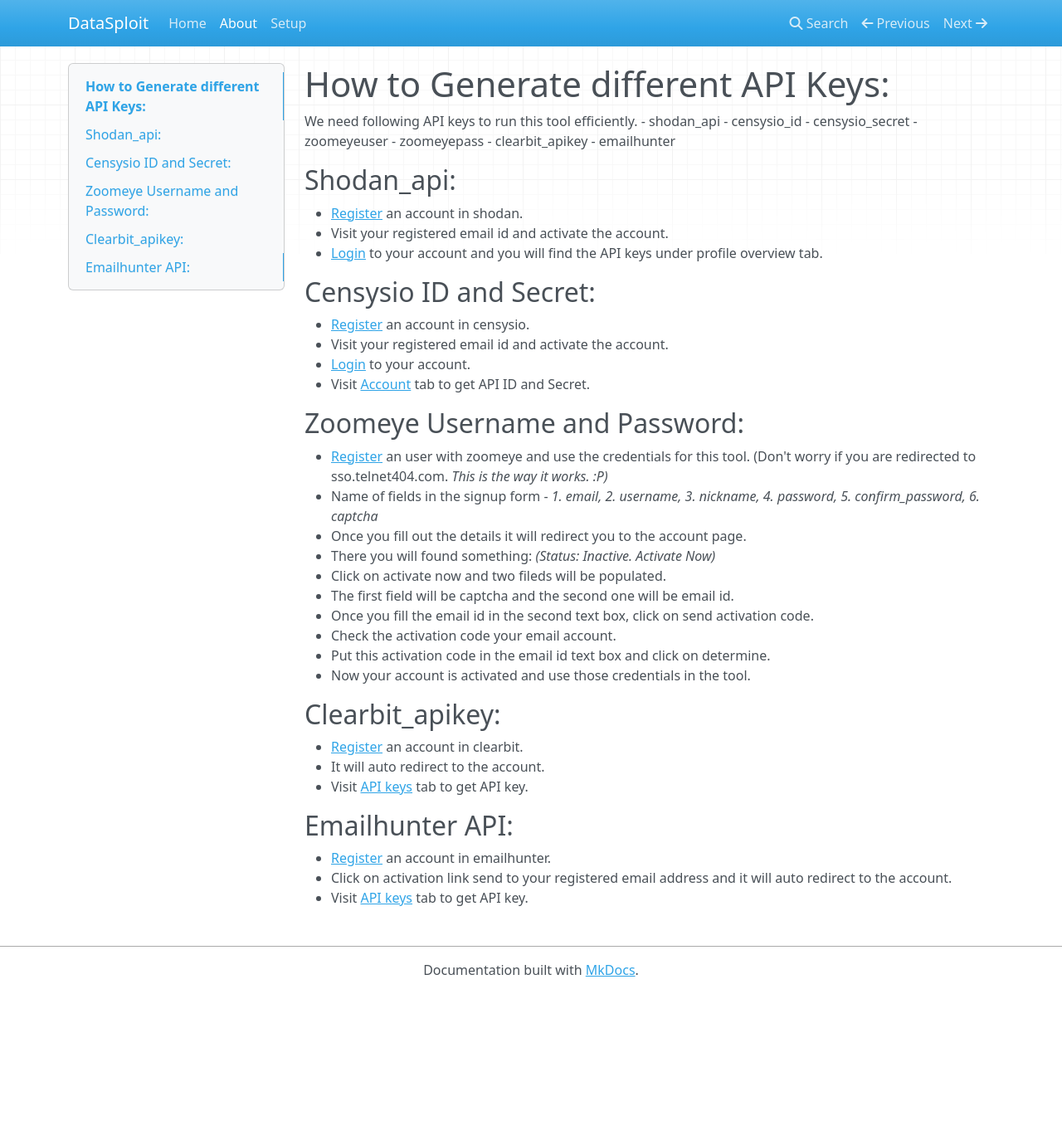
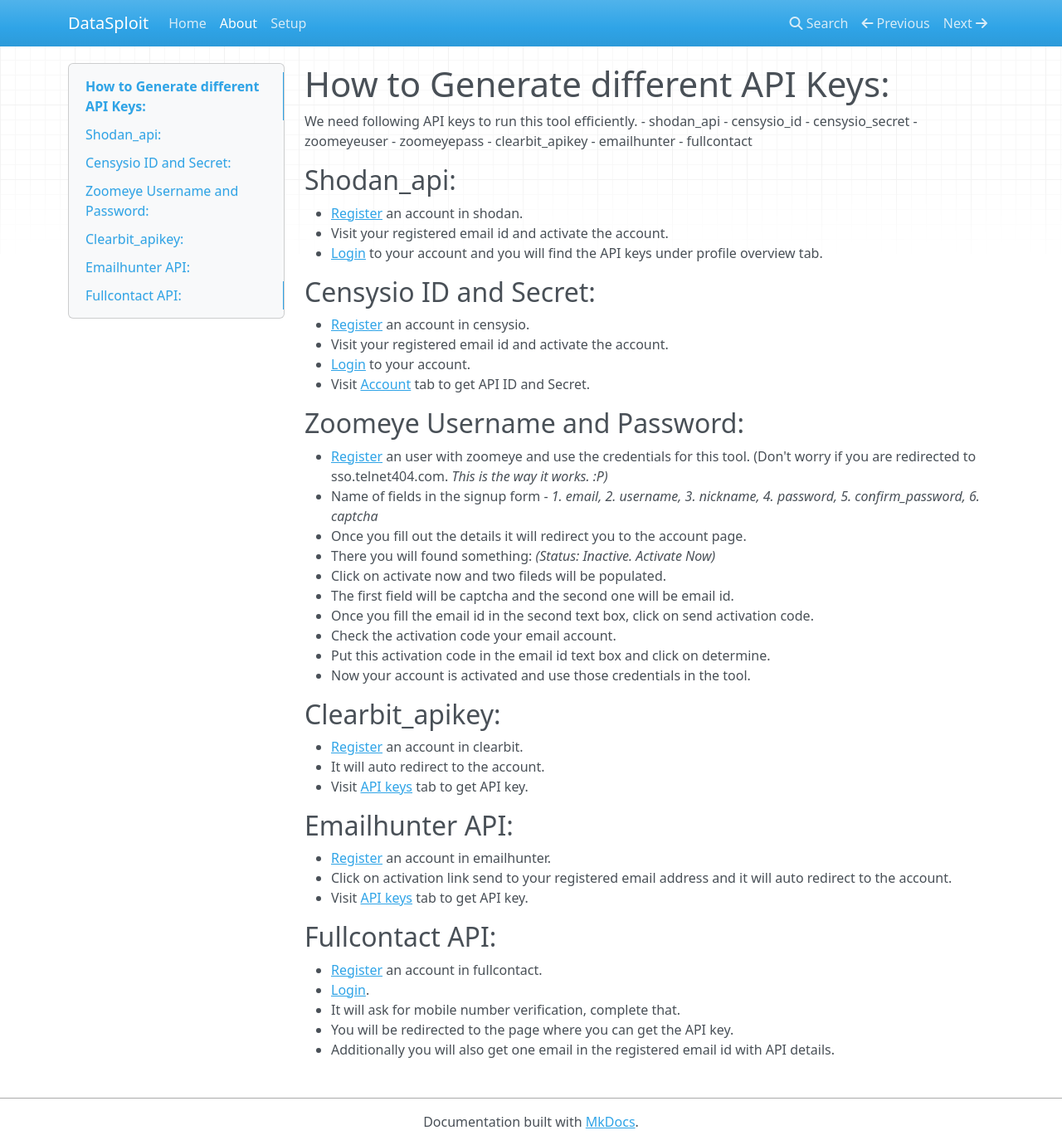
Before and after one commit to dvopsway/datasploit, an MkDocs documentation site: the page built from docs/apiGeneration.md, in a window 1280 px wide and 1380 px high. Shown: the whole window at 83% size. Built offline with MkDocs 1.6.1, drawn with Linux system fonts in a browser that asks for light colours; nearby versions of some CDN libraries; old or Windows-style settings are respelled for this version of MkDocs.

Commit message:
Added Fullcontact API

```diff
--- a/docs/apiGeneration.md
+++ b/docs/apiGeneration.md
@@ -8,6 +8,7 @@
 - zoomeyepass
 - clearbit_apikey
 - emailhunter
+- fullcontact
 
 ##Shodan_api:
 * [Register](https://account.shodan.io/register) an account in shodan.
@@ -41,3 +42,10 @@
 * [Register](https://emailhunter.co/users/sign_up) an account in emailhunter.
 * Click on activation link send to your registered email address and it will auto redirect to the account.
 * Visit [API keys](https://emailhunter.co/api_keys) tab to get API key.
+
+## Fullcontact API:
+* [Register](https://portal.fullcontact.com/signup) an account in fullcontact.
+* [Login](https://portal.fullcontact.com/signin/).
+* It will ask for mobile number verification, complete that.
+* You will be redirected to the page where you can get the API key.
+* Additionally you will also get one email in the registered email id with API details.
```
